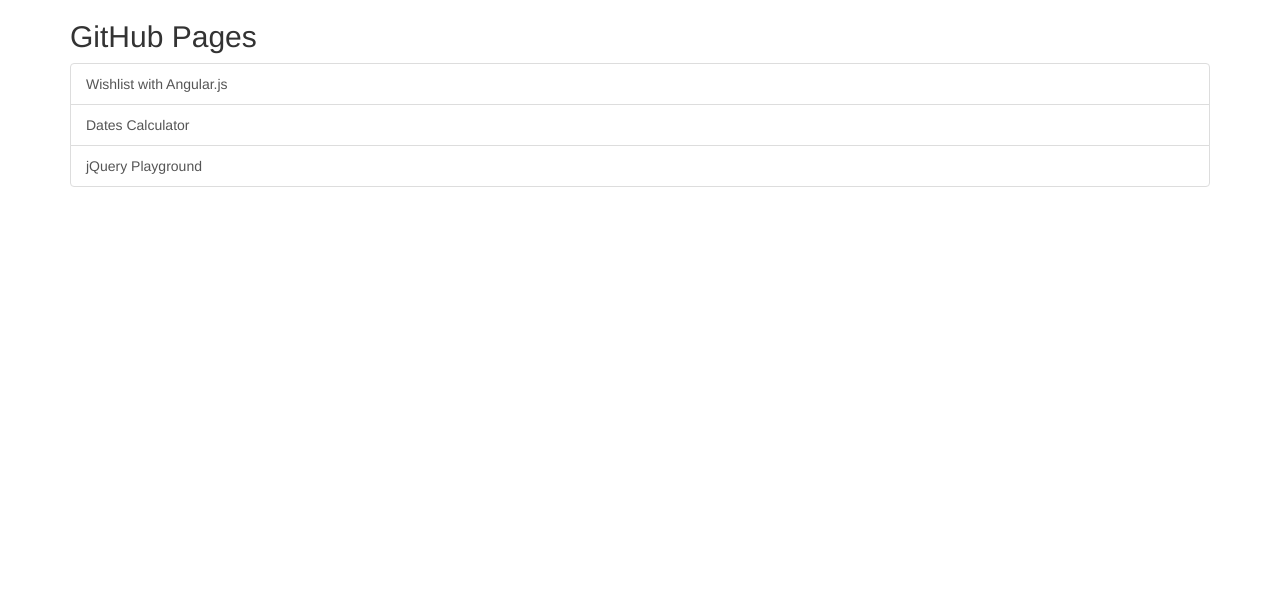
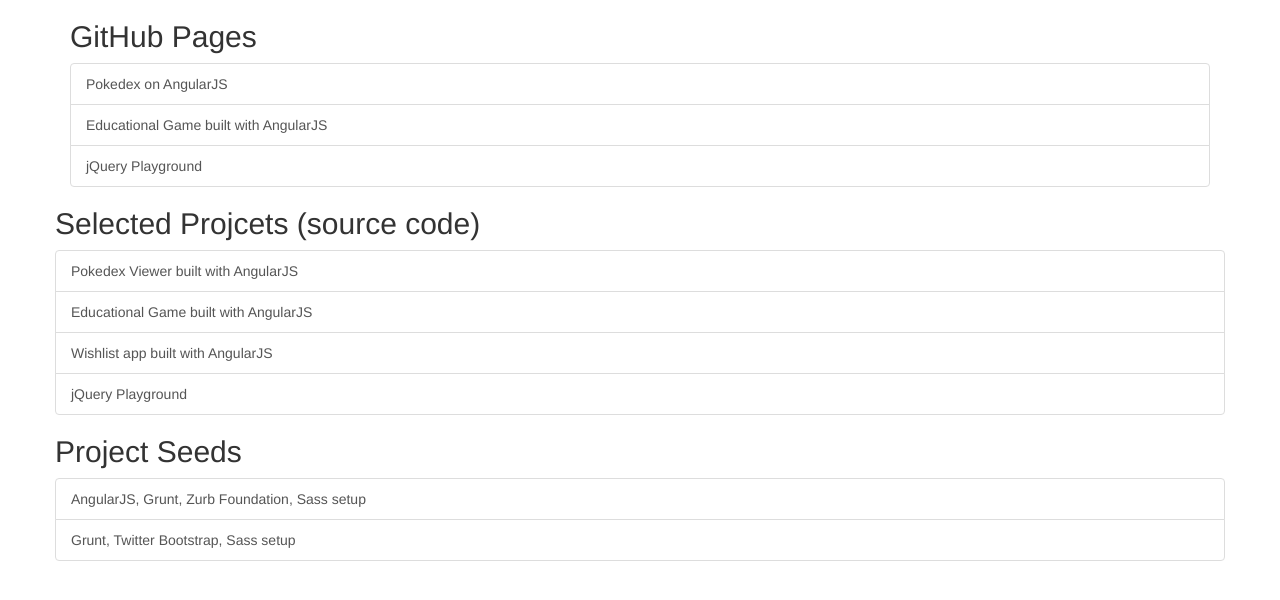
Before and after one commit to Diliara/diliara.github.io, a plain HTML site: page index.html in a window 1280 px wide. Drawn offline with nearby package versions, Linux system fonts and the light colour scheme.

Commit message:
working github pages, source codes, project seeds

```diff
--- a/index.html
+++ b/index.html
@@ -7,11 +7,7 @@
     <title>Links</title>
 
     <!-- Latest compiled and minified CSS -->
-    <link rel="stylesheet" href="https://maxcdn.bootstrapcdn.com/bootstrap/3.3.1/css/bootstrap.min.css">
-
-    <!-- Optional theme
-    <link rel="stylesheet" href="https://maxcdn.bootstrapcdn.com/bootstrap/3.3.1/css/bootstrap-theme.min.css">
-    -->
+    <link rel="stylesheet" href="https://maxcdn.bootstrapcdn.com/bootstrap/3.3.5/css/bootstrap.min.css">
 
     <!-- HTML5 shim and Respond.js for IE8 support of HTML5 elements and media queries -->
     <!-- WARNING: Respond.js doesn't work if you view the page via file:// --><!--[if lt IE 9]>
@@ -25,26 +21,37 @@
         <div class="col-lg-12">
             <h2>GitHub Pages</h2>
 
-
             <div class="list-group">
-                <a href="/wishlist" class="list-group-item"> Wishlist with Angular.js</a>
-                <a href="/DatesCalculator" class="list-group-item"> Dates Calculator </a>
+                <!--  <a href="/DatesCalculator" class="list-group-item"> Dates Calculator </a>-->
+                <a href="/Pokedex/" class="list-group-item">Pokedex on AngularJS</a>
+                <a href="/PartsOfSpeech/" class="list-group-item">Educational Game built with AngularJS</a>
                 <a href="/jQuery-PlayGround/" class="list-group-item">jQuery Playground</a>
             </div>
 
 
         </div>
+
+         <h2>Selected Projcets (source code)</h2>
+          <div class="list-group">
+                <a href="https://github.com/Diliara/Pokedex" class="list-group-item">Pokedex Viewer built with AngularJS</a>
+                <a href="https://github.com/Diliara/PartsOfSpeech" class="list-group-item">Educational Game built with AngularJS</a>
+                <a href="https://github.com/Diliara/wishlist" class="list-group-item">Wishlist app built with AngularJS</a>
+                <a href="https://github.com/Diliara/jQuery-PlayGround" class="list-group-item">jQuery Playground</a>
+          </div>
+
+          <h2>Project Seeds</h2>
+
+            <div class="list-group">
+                <a href="https://github.com/Diliara/AngularSeed" class="list-group-item">AngularJS, Grunt, Zurb Foundation, Sass setup</a>
+                <a href="https://github.com/Diliara/GruntSeed" class="list-group-item">Grunt, Twitter Bootstrap, Sass setup</a>
+            </div>
+
     </div>
 
 
 </main>
 
 
-<!-- jQuery (necessary for Bootstrap's JavaScript plugins)
-<script src="https://ajax.googleapis.com/ajax/libs/jquery/1.11.1/jquery.min.js"></script>
---><!-- Latest compiled and minified JavaScript
-<script src="https://maxcdn.bootstrapcdn.com/bootstrap/3.3.1/js/bootstrap.min.js"></script>
--->
 
 </body>
 </html>
```
